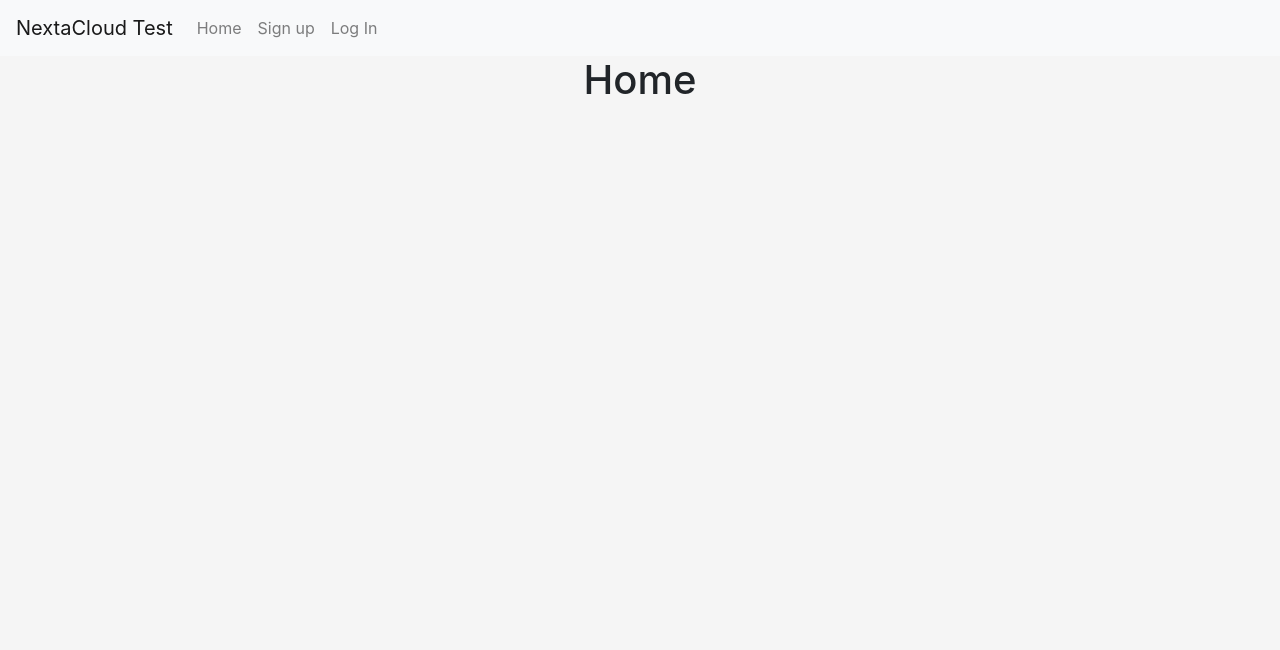
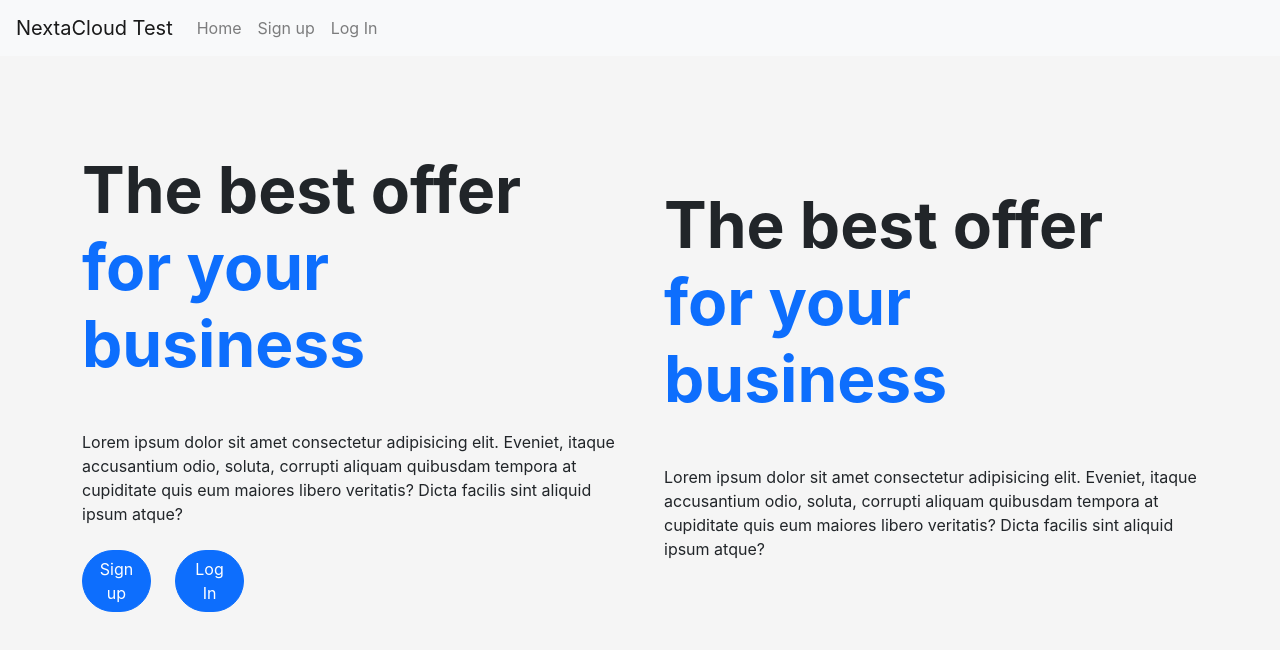
Before and after one commit to syahmizafran/test, a React (Create React App) app: page / in a window 1280 px wide. Shown: the top 650 px of the page. Built offline with nearby package versions, Linux system fonts and the light colour scheme; no server answers.

Commit message:
Authentication updated

```diff
--- /dev/null
+++ b/src/components/Authentication.js
@@ -0,0 +1,54 @@
+import React, { useEffect, useState } from 'react';
+import { Outlet, Link } from "react-router-dom";
+import {auth} from "../firebase"
+import { signOut, onAuthStateChanged } from "firebase/auth";
+
+const Authentication = () => {
+    const [authentication,setAuthentication] = useState("");
+
+    useEffect(() =>{
+        const checkAuth = onAuthStateChanged(auth, (user)=>{
+            if(user){
+                setAuthentication(user);
+            }else{
+                setAuthentication(null);
+            }
+        })
+        return () => {
+            checkAuth();
+        }
+
+    }, [])
+
+    const userSignout = () => {
+        signOut(auth).then(()=>{
+            console.log("user signed out")
+        }).catch(error=> console.log("error"))
+    }
+
+    return(
+
+        <>
+            {authentication === null ?
+
+            <>
+            <li className="nav-item">
+                <Link id = "button"className="nav-link" to="/signup">Sign up</Link>
+            </li>
+            <li className="nav-item">
+                <Link id = "button" className="nav-link" to="/signin">Log In</Link>
+            </li>
+            </>:
+            <>
+            <li className="nav-item">
+                <Link id = "button" onClick = {userSignout} className="nav-link" to="/">Sign Out</Link>
+            </li>
+            </>
+
+            }
+        </>
+
+    );
+};
+
+export default Authentication;
--- a/src/components/style.css
+++ b/src/components/style.css
@@ -31,3 +31,19 @@ body{
 .footer{
     text-align: center;
 }
+
+
+/* button css */
+
+
+#button:hover {
+
+    transform: scale(1.1);
+
+}
+
+#button1:hover {
+
+    transform: scale(1.01);
+
+    }
--- a/src/firebase.js
+++ b/src/firebase.js
@@ -1,7 +1,6 @@
 // Import the functions you need from the SDKs you need
 import { initializeApp } from "firebase/app";
 import { getAnalytics } from "firebase/analytics";
-import { getFirestore} from "firebase/firestore";
 import { getAuth } from "firebase/auth";
 // TODO: Add SDKs for Firebase products that you want to use
 // https://firebase.google.com/docs/web/setup#available-libraries
@@ -20,9 +19,8 @@ const firebaseConfig = {
 
 // Initialize Firebase
 const app = initializeApp(firebaseConfig);
-const db = getFirestore(app);
 const analytics = getAnalytics(app);
 
-export const auth = getAuth(app)
+const auth = getAuth(app)
 
-export{app, db}
+export{app, auth}
--- a/src/pages/header.js
+++ b/src/pages/header.js
@@ -1,5 +1,6 @@
 import React from 'react';
 import { Outlet, Link } from "react-router-dom";
+import Authentication from '../components/Authentication';
 
 const Header = () => {
   return (
@@ -12,14 +13,10 @@ const Header = () => {
         <div className = "collapse navbar-collapse" id="navbarNav">
             <ul className="navbar-nav">
             <li className="nav-item">
-                <Link className="nav-link" to="/">Home</Link>
+                <Link id = "button" className="nav-link" to="/">Home</Link>
             </li>
-            <li className="nav-item">
-                <Link className="nav-link" to="/signup">Sign up</Link>
-            </li>
-            <li className="nav-item">
-                <Link className="nav-link" to="/signin">Log In</Link>
-            </li>
+            <Authentication/>
+
         </ul>
         </div>
       </nav>
--- a/src/pages/home.js
+++ b/src/pages/home.js
@@ -1,11 +1,53 @@
 
 import React from "react";
+import { Link } from "react-router-dom";
 
 const Home = () => {
   return (
-    <div className="container-fluid">
-      <h1 className="text-center">Home</h1>
-    </div>
+    <section className="">
+
+      <div className="px-4 py-5 px-md-5 text-center text-lg-start">
+        <div className="container">
+          <div className="row gx-lg-5 align-items-center">
+            <div className="col-6 mb-5 mb-lg-0">
+              <h1 className="my-5 display-3 fw-bold ls-tight">
+                The best offer <br />
+                <span className="text-primary">for your business</span>
+              </h1>
+              <p >
+                Lorem ipsum dolor sit amet consectetur adipisicing elit.
+                Eveniet, itaque accusantium odio, soluta, corrupti aliquam
+                quibusdam tempora at cupiditate quis eum maiores libero
+                veritatis? Dicta facilis sint aliquid ipsum atque?
+              </p>
+              <div className="row align-items-center pt-2">
+                <div className="col-2">
+                  <Link className="btn btn-primary rounded-pill" id="button" to="/signup">Sign up</Link>
+                </div>
+                <div className="col-2">
+                  <Link className="btn btn-primary rounded-pill" id="button" to="/signin">Log In</Link>
+                </div>
+              </div>
+
+            </div>
+
+            <div className="col-6 mb-5 mb-lg-0">
+              <h1 className="my-5 display-3 fw-bold ls-tight">
+                The best offer <br />
+                <span className="text-primary">for your business</span>
+              </h1>
+              <p >
+                Lorem ipsum dolor sit amet consectetur adipisicing elit.
+                Eveniet, itaque accusantium odio, soluta, corrupti aliquam
+                quibusdam tempora at cupiditate quis eum maiores libero
+                veritatis? Dicta facilis sint aliquid ipsum atque?
+              </p>
+            </div>
+          </div>
+        </div>
+      </div>
+
+    </section>
 
   );
 };
--- a/src/pages/registrationForm.js
+++ b/src/pages/registrationForm.js
@@ -1,7 +1,34 @@
 
-import React from "react";
+import React, {useState} from "react";
+import { getAuth, createUserWithEmailAndPassword } from "firebase/auth";
+import {auth} from "../firebase"
+import { useNavigate } from "react-router-dom";
 
 const RegistrationForm = () => {
+
+  const [email, setEmail] = useState('');
+  const [password, setPassword] = useState('');
+  const [fName, setFname] = useState('');
+  const [lName, setLname] = useState('');
+  const navigate = useNavigate('');
+
+  const signUp = (e) => {
+
+    e.preventDefault()
+
+    createUserWithEmailAndPassword(auth, email, password)
+    .then((userCredential) => {
+      navigate("/signin");
+
+    })
+    .catch((error) => {
+      console.log(error);
+    });
+
+  }
+
+
+
   return (
     <section className="">
 
@@ -25,36 +52,36 @@ const RegistrationForm = () => {
               <div className="card">
                 <div className="card-body py-5 px-md-5">
                 <h4 className="text-primary fw-bold text-center mb-4">Sign up to the website</h4>
-                  <form>
+                  <form onSubmit={signUp}>
                     <div className="row">
                       <div className="col-md-6 mb-4">
                         <div className="form-outline">
-                          <input type="text" id="form3Example1" className="form-control" />
-                          <label className="form-label" for="form3Example1">First name</label>
+                          <input type="text" id="form3Example1" className="form-control" value={fName} onChange = {(e)=> setFname(e.target.value)}/>
+                          <label className="form-label" htmlFor="form3Example1">First name</label>
                         </div>
                       </div>
                       <div className="col-md-6 mb-4">
                         <div className="form-outline">
-                          <input type="text" id="form3Example2" className="form-control" />
-                          <label className="form-label" for="form3Example2">Last name</label>
+                          <input type="text" id="form3Example2" className="form-control" value={lName} onChange = {(e)=> setLname(e.target.value)}/>
+                          <label className="form-label" htmlFor="form3Example2">Last name</label>
                         </div>
                       </div>
                     </div>
 
                     <div className="form-outline mb-4">
-                      <input type="email" id="form3Example3" className="form-control" />
-                      <label className="form-label" for="form3Example3">Email address</label>
+                      <input type="email" id="form3Example3" className="form-control" value={email} onChange = {(e)=> setEmail(e.target.value)} />
+                      <label className="form-label" htmlFor="form3Example3">Email address</label>
                     </div>
 
 
                     <div className="form-outline mb-4">
-                      <input type="password" id="form3Example4" className="form-control" />
-                      <label className="form-label" for="form3Example4">Password</label>
+                      <input type="password" id="form3Example4" className="form-control" value={password} onChange = {(e)=> setPassword(e.target.value)} />
+                      <label className="form-label" htmlFor="form3Example4">Password</label>
                     </div>
 
 
 
-                    <button type="submit" className="btn btn-primary btn-block mb-4">
+                    <button type="submit" id ="button1" className="btn btn-primary btn-block mb-4 rounded-pill">
                       Sign up
                     </button>
 
--- a/src/pages/signIn.js
+++ b/src/pages/signIn.js
@@ -1,9 +1,29 @@
-import React from "react";
+import React, {useState} from "react";
+import { getAuth, signInWithEmailAndPassword } from "firebase/auth";
+import {auth} from "../firebase"
+import { useNavigate } from "react-router-dom";
 
 const LogIn = () => {
+
+  const [email, setEmail] = useState('');
+  const [password, setPassword] = useState('');
+  const navigate = useNavigate('');
+
+  const loginWeb = (e) => {
+
+    e.preventDefault()
+
+    signInWithEmailAndPassword(auth, email, password)
+    .then((userCredential) => {
+      navigate("/home");
+    })
+    .catch((error) => {
+      console.log(error);
+    });
+
+  }
+
   return (
-
-
     <section className="">
 
       <div className="px-4 py-5 px-md-5 text-center text-lg-start">
@@ -27,22 +47,23 @@ const LogIn = () => {
 
                 <div className="card-body py-5 px-md-5">
                 <h4 className="text-primary fw-bold text-center mb-4">Login to your account</h4>
-                  <form>
+
+                  <form onSubmit={loginWeb}>
 
                     <div className="form-outline mb-4">
-                      <input type="email" id="form3Example3" className="form-control" />
-                      <label className="form-label" for="form3Example3">Email address</label>
+                      <input type="email" id="form3Example3" className="form-control" value={email} onChange = {(e)=> setEmail(e.target.value)} />
+                      <label className="form-label" htmlFor="form3Example3">Email address</label>
                     </div>
 
 
                     <div className="form-outline mb-4">
-                      <input type="password" id="form3Example4" className="form-control" />
-                      <label className="form-label" for="form3Example4">Password</label>
+                      <input type="password" id="form3Example4" className="form-control" value={password} onChange = {(e)=> setPassword(e.target.value)}/>
+                      <label className="form-label" htmlFor="form3Example4">Password</label>
                     </div>
 
 
 
-                    <button type="submit" className="btn btn-primary btn-block mb-4">
+                    <button type="submit" id ="button1" className="btn btn-primary btn-block mb-4">
                       Log In
                     </button>
 
```
